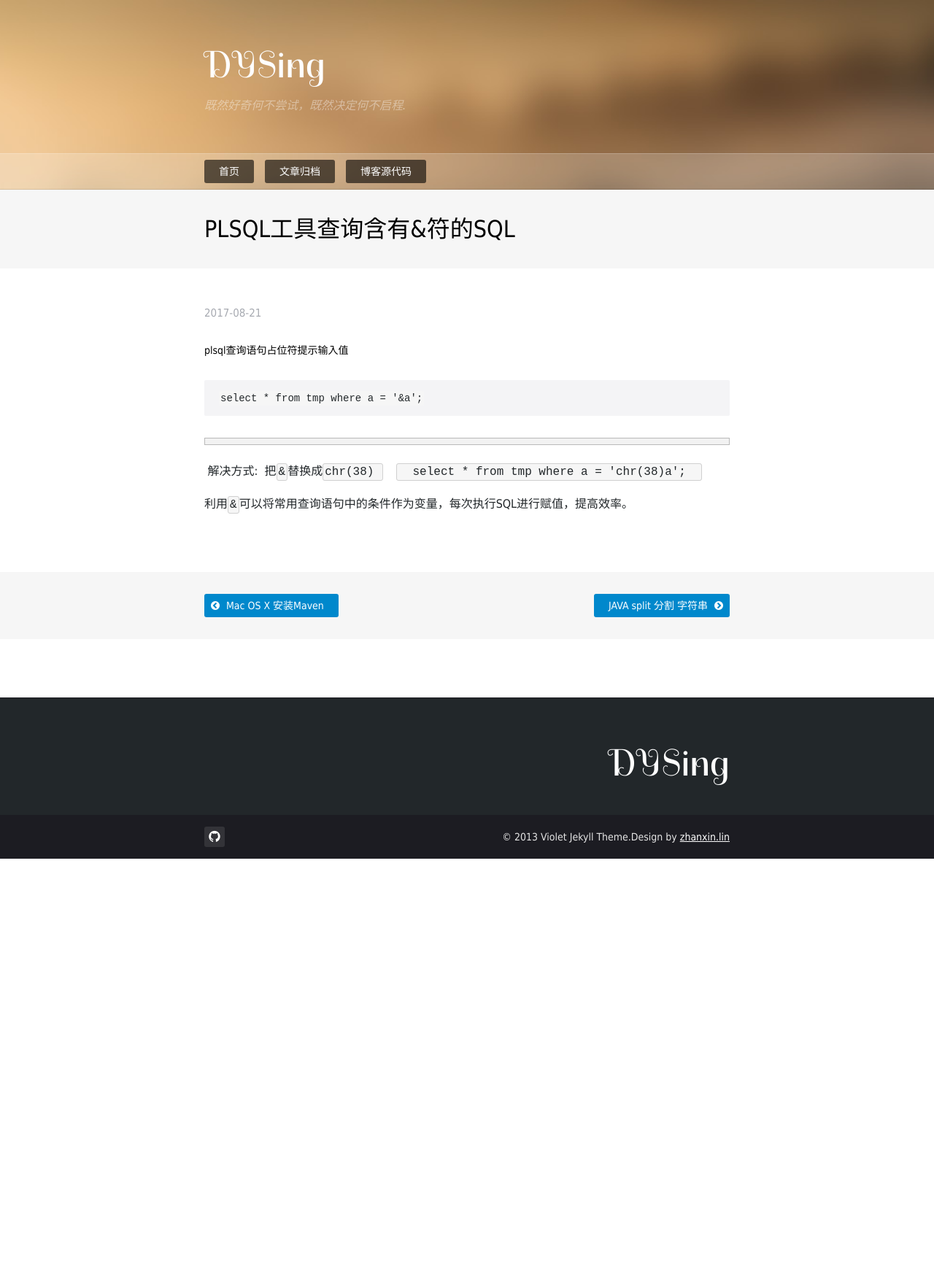
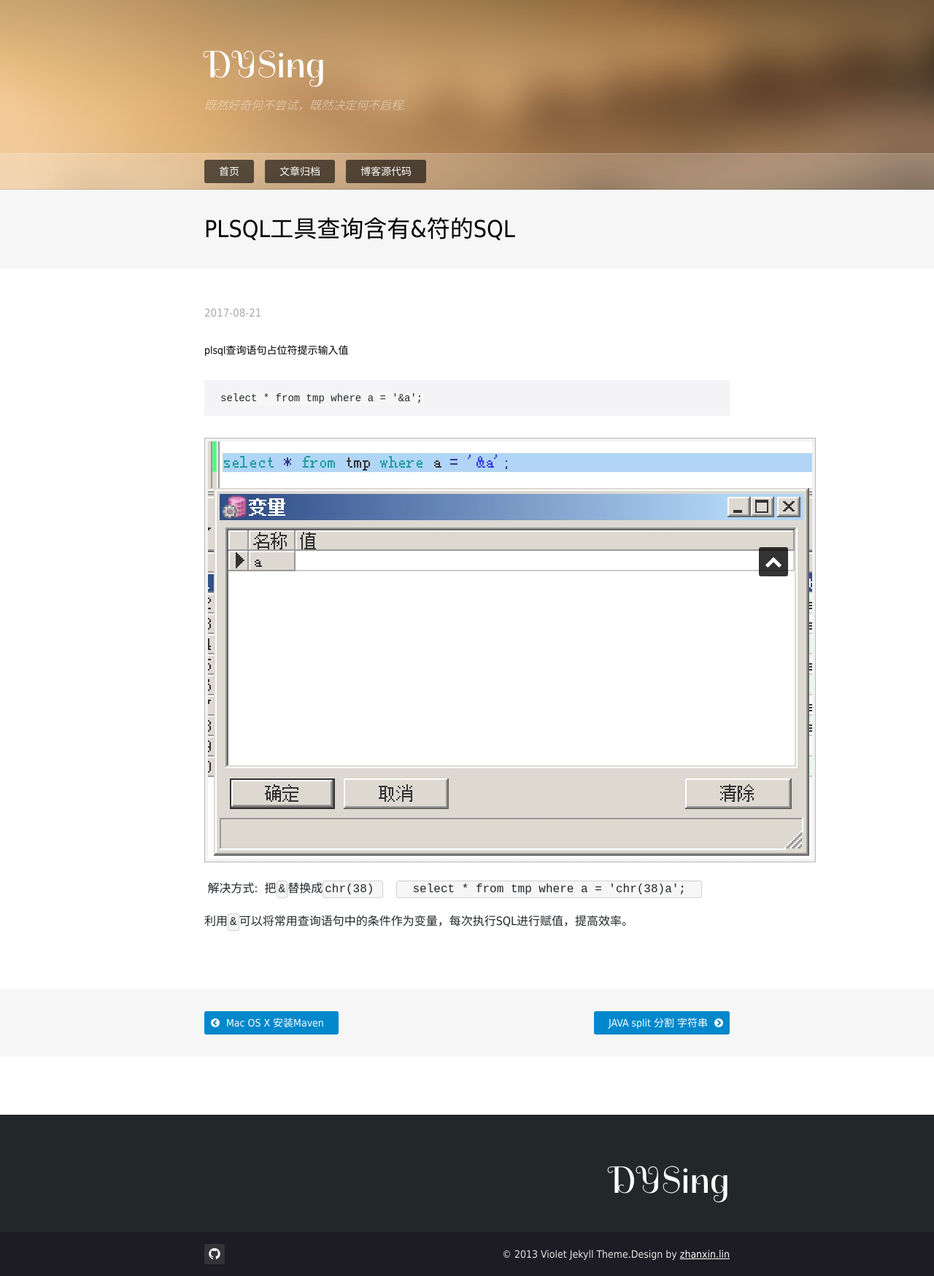
Before and after one commit to DYSing/dysing.github.io, a Jekyll site: the page built from _posts/2017-08-21-oracle-plsql-chr38.md, in a window 1280 px wide. Shown: the whole page at 73% size. Built offline with Jekyll 4.4.1, drawn with Linux system fonts in a browser that asks for light colours; before the commit the page ends 1177 px from its top, so only the background shows below that.

Commit message:
修改图片路径，移动图片到正确位置

````diff
--- a/_posts/2017-08-21-oracle-plsql-chr38.md
+++ b/_posts/2017-08-21-oracle-plsql-chr38.md
@@ -11,7 +11,7 @@ comment: false
 ```
 select * from tmp where a = '&a';
 ```
-![](resources/15033163076611.jpg)
+![](/resources/15033163076611.jpg)
 
  解决方式:
  把`&`替换成`chr(38) `
````
Also changed, not shown: resources/15033163076611.jpg (renamed from _posts/resources/15033163076611.jpg).
